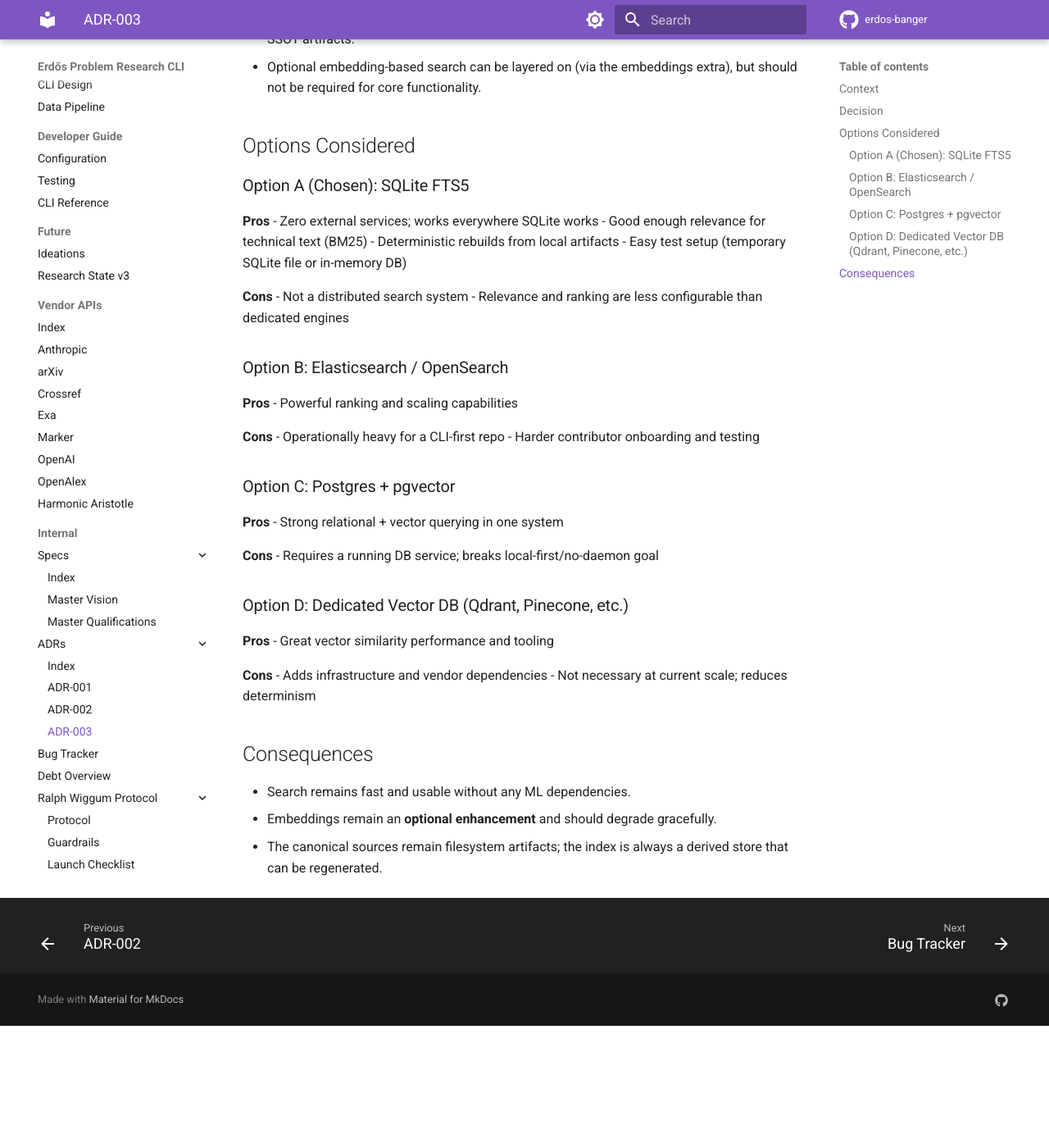
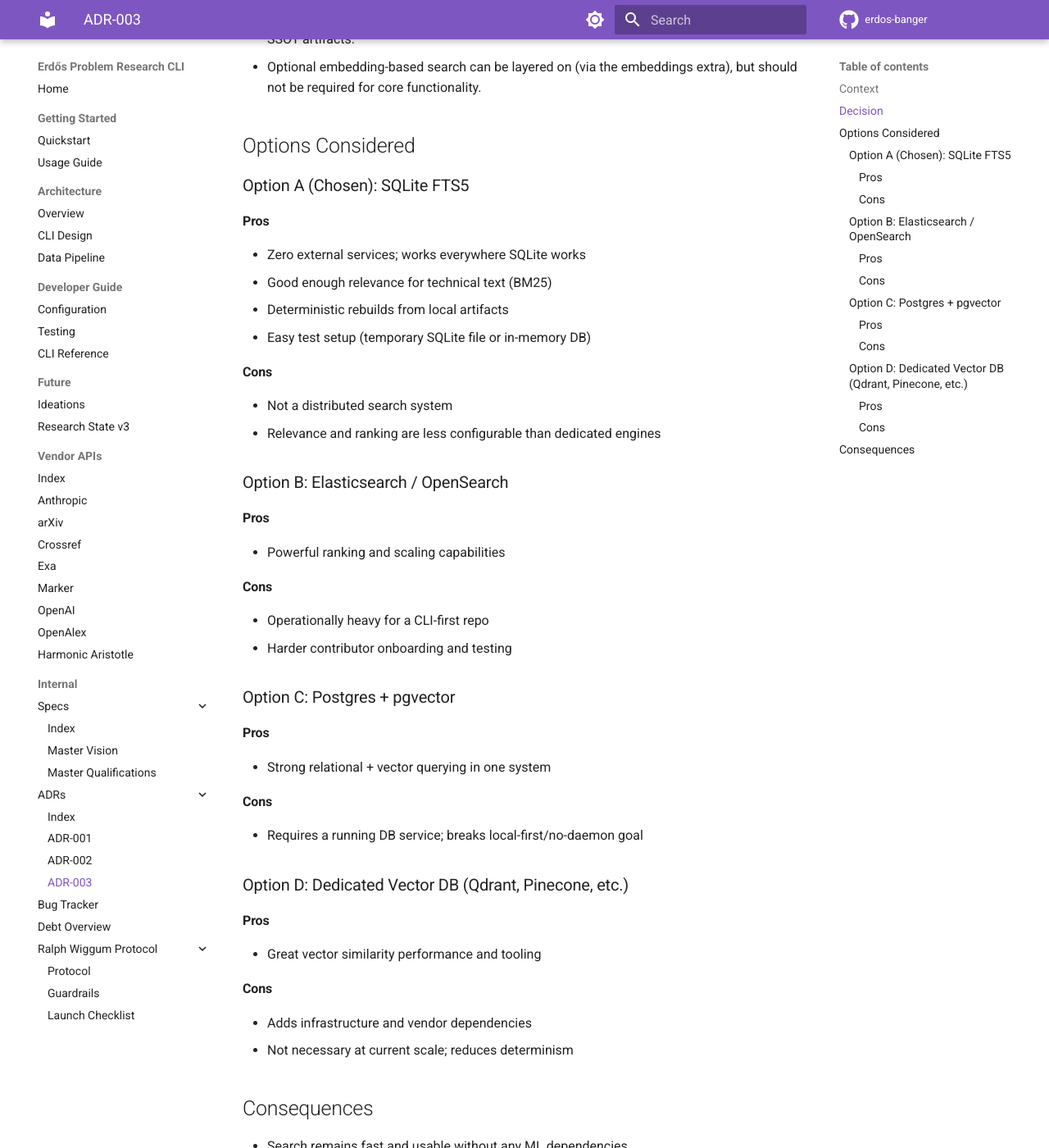
Before and after one commit to research-developer/erdos-banger, an MkDocs documentation site: the page built from docs/adr/adr-003-sqlite-fts5-search-index.md, in a window 1280 px wide and 1400 px high, scrolled down 805 px. Shown: the whole window at 82% size. Built offline with MkDocs 1.6.1 and Material for MkDocs 9.7.7, drawn with Linux system fonts in a browser that asks for light colours; comment, search, counter and statistics services are not loaded; before the commit the page ends 2056 px from its top, so only the background shows below that.

```diff
--- a/docs/adr/adr-003-sqlite-fts5-search-index.md
+++ b/docs/adr/adr-003-sqlite-fts5-search-index.md
@@ -32,39 +32,47 @@ Use an on-disk **SQLite FTS5** index as the default, baseline search system.
 
 ### Option A (Chosen): SQLite FTS5
 
-**Pros**
+#### Pros
+
 - Zero external services; works everywhere SQLite works
 - Good enough relevance for technical text (BM25)
 - Deterministic rebuilds from local artifacts
 - Easy test setup (temporary SQLite file or in-memory DB)
 
-**Cons**
+#### Cons
+
 - Not a distributed search system
 - Relevance and ranking are less configurable than dedicated engines
 
 ### Option B: Elasticsearch / OpenSearch
 
-**Pros**
+#### Pros
+
 - Powerful ranking and scaling capabilities
 
-**Cons**
+#### Cons
+
 - Operationally heavy for a CLI-first repo
 - Harder contributor onboarding and testing
 
 ### Option C: Postgres + pgvector
 
-**Pros**
+#### Pros
+
 - Strong relational + vector querying in one system
 
-**Cons**
+#### Cons
+
 - Requires a running DB service; breaks local-first/no-daemon goal
 
 ### Option D: Dedicated Vector DB (Qdrant, Pinecone, etc.)
 
-**Pros**
+#### Pros
+
 - Great vector similarity performance and tooling
 
-**Cons**
+#### Cons
+
 - Adds infrastructure and vendor dependencies
 - Not necessary at current scale; reduces determinism
 
```
Also changed, not shown: docs/_specs/README.md (+1 -1 lines), docs/adr/adr-002-bounded-contexts-and-composition-root.md (+12 -6 lines).
